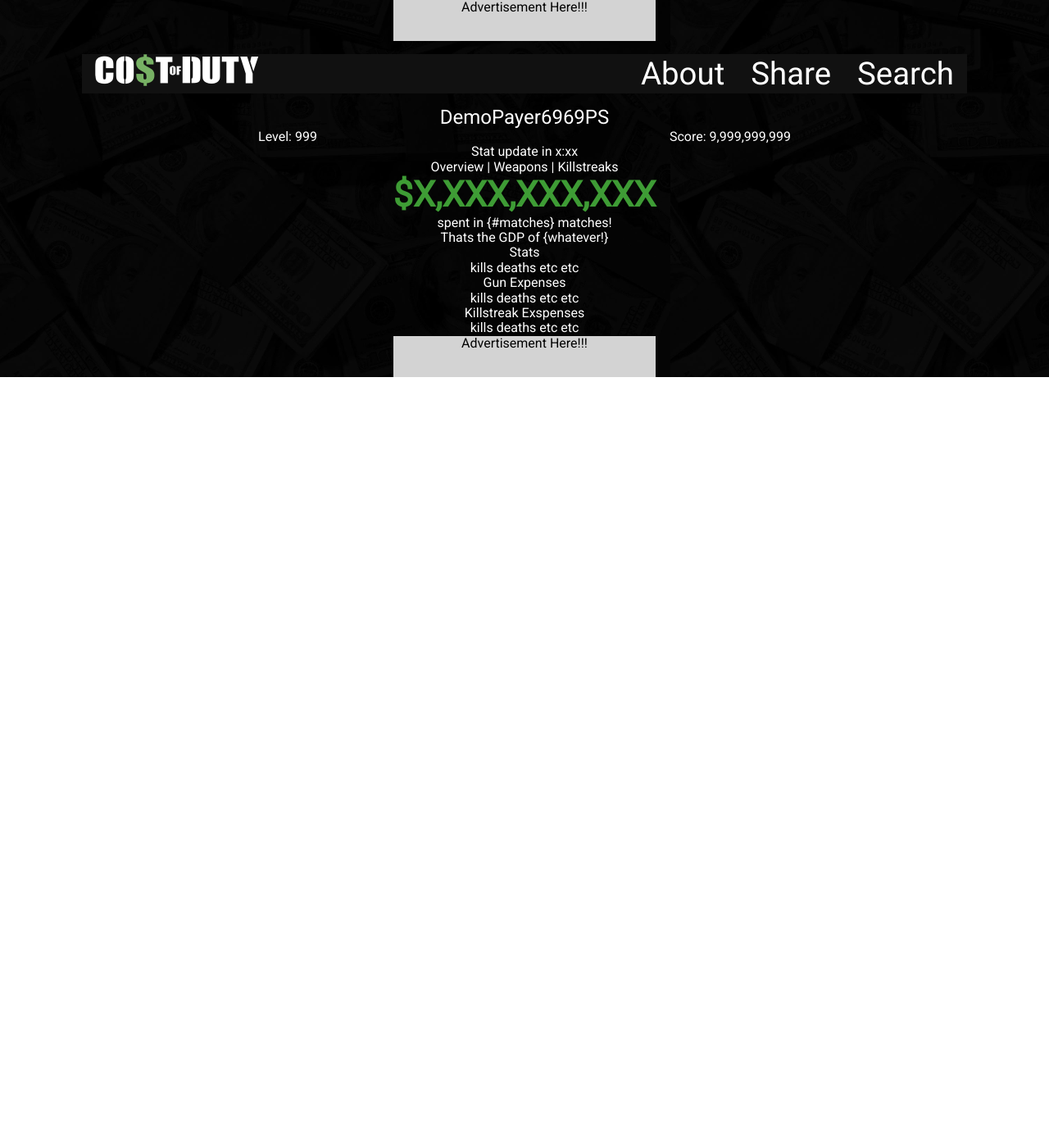
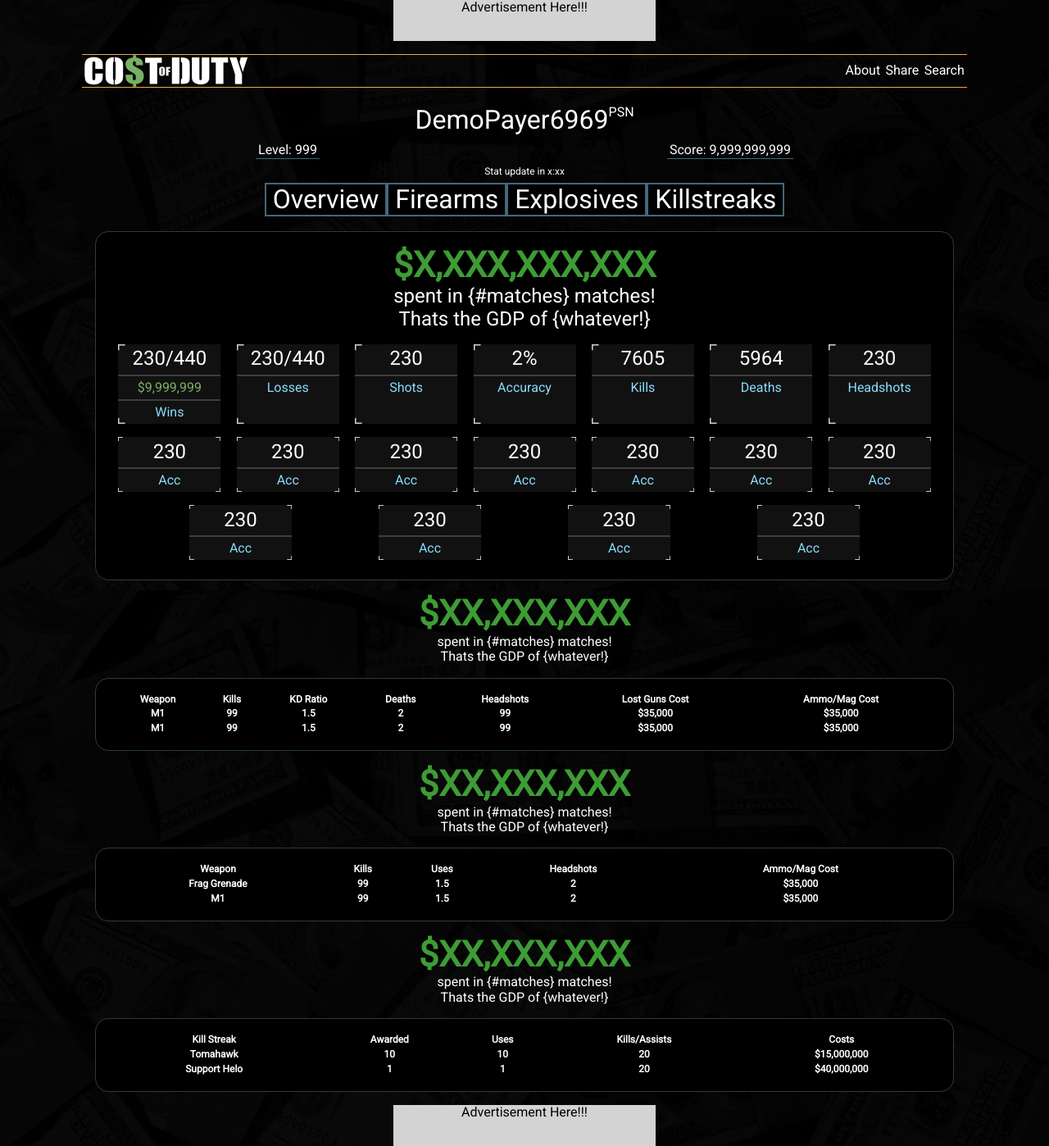
Before and after one commit to nerfsmurf13/cost-of-duty, a Vue app: page /#/TestPlayer in a window 1280 px wide. Shown: the whole page at 82% size. Before the commit the page ends 800 px from the top, so only its background shows below. Built offline with nearby package versions, Linux system fonts and the light colour scheme; a web font is replaced by a local one.

Commit message:
More formatting of player page

```diff
--- a/src/App.vue
+++ b/src/App.vue
@@ -7,7 +7,6 @@
 				<router-view />
 			</div>
 		</div>
-
 		<ad-bottom />
 	</div>
 </template>
@@ -27,6 +26,7 @@
 </script>
 
 <style lang="scss">
+@import './styles/base.css';
 @import "styles/normalize.css";
 @import "https://fonts.googleapis.com/css?family=Roboto&display=swap";
 @import "https://fonts.googleapis.com/css?family=Coda:800&display=swap";
@@ -35,10 +35,15 @@
 $screen-med: 800px;
 $screen-large: 1080px;
 
+body{
+	width:100vw;
+}
+
 #app {
 	display: flex;
 	flex-direction: column;
 	flex: 1;
+	width:100vw;
 	/* justify-items: center; */
 	justify-content: space-between;
 	background-color: #000;
@@ -63,6 +68,21 @@
 	--text-med: #89ddff;
 	--text-dark: #3e3e3e;
 	--hilight: #f0a84b;
+	--screen-med: 800px;
+	--screen-large: 1080px;
+		$bad: #871e1a;
+	$good: #77b164;
+	$background1: #000;
+	$background2: #111;
+	$selected-lite: #43677b;
+	$selected-dark: #253c4b;
+	/* --text-lite: #cccccc; */
+	$text-lite: #fff;
+	$text-med: #89ddff;
+	$text-dark: #3e3e3e;
+	$hilight: #f0a84b;
+	$screen-med: 800px;
+	$screen-large: 1080px;
 }
 input[type="text"] {
 	background-color: var(--background2);
@@ -80,7 +100,7 @@
 	border-bottom: 2px solid var(--hilight);
 }
 .btn {
-	margin: 1rem 0;
+	margin: .1rem 0;
 	-webkit-transition-duration: 0.4s; /* Safari */
 	transition-duration: 0.4s;
 	font-size: 2rem;
@@ -90,7 +110,7 @@
 	border: 2px solid var(--selected-lite);
 	outline: none;
 	cursor: pointer;
-	padding: 0 1rem;
+	padding: 0 .5rem;
 	&:hover {
 		border-bottom: 2px solid var(--selected-lite);
 		background-color: var(--background2);
@@ -108,8 +128,9 @@
 .wrapper-full {
 	display: flex;
 	justify-content: center;
+	width:100%;
 	.wrapper {
-		padding: 0 2rem;
+		margin: 0 1rem;
 	}
 }
 
@@ -118,7 +139,7 @@
 		width: $screen-med;
 	}
 }
-@media screen and (min-width: $screen-large) {
+@media screen and (min-width: $screen-large + 100) {
 	.wrapper {
 		width: $screen-large;
 	}
--- a/src/components/AdspaceBottom.vue
+++ b/src/components/AdspaceBottom.vue
@@ -18,6 +18,7 @@
 <!-- Add "scoped" attribute to limit CSS to this component only -->
 <style scoped>
 .adspace-container {
+	/* border: 10px dashed white; */
 	color: black;
 	display: flex;
 	flex: 1;
--- a/src/components/Navigation.vue
+++ b/src/components/Navigation.vue
@@ -32,39 +32,63 @@
 <!-- Add "scoped" attribute to limit CSS to this component only -->
 <style lang="scss" scoped>
 .logo {
+	display: flex;
 	justify-content: flex-start;
+
 	width: 200px;
 }
 .logo img {
 	width: 100%;
 	max-width: 200px;
+
 }
 
 .nav-wrapper {
 	margin: 1rem 0;
 	display: flex;
 	flex: 1;
-	flex-flow: row;
+	flex-flow: column;
 	justify-content: space-between;
-	background-color: var(--background2);
+	//background-color: var(--background2);
+	border-top: 1px solid var(--hilight);
+	border-bottom: 1px solid var(--hilight);
 	align-items: center;
 	.nav {
 		margin: 0 1rem;
-		font-size: 3vw;
+		font-size: 1rem;
 	}
 
 	.left {
 		flex: 2;
 		justify-content: flex-start;
 	}
-	.middle {
-		flex: 2;
-	}
+	// .middle {
+	// 	flex: 2;
+	// }
 	.right {
 		flex: 1;
 		display: flex;
 		flex-flow: row;
-		justify-content: space-between;
+		justify-content: flex-end;
+		height:100%;
+	}
+}
+
+@media screen and (min-width: 400px) {
+	.nav-wrapper {
+		flex-flow: row;
+		.nav {
+		margin: 0 .2rem;
+		font-size: 1rem;
+		}
+	}
+}
+@media screen and (min-width: --screen-large) {
+	.nav-wrapper {
+		.nav {
+		margin: 0 .2rem;
+		font-size: 2rem;
+	}
 	}
 }
 </style>
--- a/src/pages/Home.vue
+++ b/src/pages/Home.vue
@@ -1,9 +1,9 @@
 <template>
-	<div>
+
 		<div class="main">
 			<div class="title">
-				<picture
-					><img
+				<picture>
+					<img
 						alt="Cost of Duty"
 						srcset="
 							../assets/logo-transparent-small.png   400w,
@@ -33,7 +33,7 @@
 				<p>{User Count} players looked up a total of ${XXXX} in chaos!</p>
 			</div>
 		</div>
-	</div>
+
 </template>
 
 <script>
@@ -57,6 +57,10 @@
 span {
 	font-size: 1.5rem;
 }
+
+.main{
+	width:100%;
+}
 .title img {
 	width: 100%;
 }
--- a/src/pages/TestPlayer.vue
+++ b/src/pages/TestPlayer.vue
@@ -7,62 +7,224 @@
 			<div class="player-id-section">
 				<div class="player-id-section-top">
 					<div class="player-id">DemoPayer6969</div>
-					<div class="player-sys">PS</div>
+					<div class="player-sys">PSN</div>
 				</div>
 				<div class="player-id-section-bottom">
-					<div class="player-level">Level: 999</div>
-					<div class="player-score">Score: 9,999,999,999</div>
+					<div class="player-level val1">Level: 999</div>
+					<div class="player-score val1">Score: 9,999,999,999</div>
 				</div>
 				<div class="refresh-counter">Stat update in x:xx</div>
 			</div>
-			<div class="player-nav">Overview | Weapons | Killstreaks</div>
+			<!-- <div class="player-nav">Overview | Firearms | Explosives | Killstreaks</div> -->
 			<div class="tabs">
 				<!-- Overview tab -->
 				<div v-show="true" class="overview-tab">
-					<div class="total-cash">
+
+					<div class="title">
+	<button class="btn">Overview</button>
+	<button class="btn">Firearms</button>
+	<button class="btn">Explosives</button>
+	<button class="btn">Killstreaks</button>
+	</div>
+					<div class="stat-container">
+<div class="title">
+	<div class="total-cash">
 						<div class="value">$X,XXX,XXX,XXX</div>
 						<div class="value-bottom">spent in {#matches} matches!</div>
 						<div class="value-gdp">Thats the GDP of {whatever!}</div>
 					</div>
-					<div class="stat-container">
-						<div class="stats-title">Stats</div>
-						<div class="stats-content">kills deaths etc etc</div>
-						<div class="stats-title">Gun Expenses</div>
-						<div class="stats-content">kills deaths etc etc</div>
-						<div class="stats-title">Killstreak Exspenses</div>
-						<div class="stats-content">kills deaths etc etc</div>
+</div>
+						<div class="stat-container-indv">
+						<div class="stats-content">230/440</div>
+						<div class="stats-cost">$9,999,999</div>
+						<div class="stats-title">Wins</div>
+						</div><div class="stat-container-indv">
+
+						<div class="stats-content">230/440</div>
+						<div class="stats-title">Losses</div>
+						</div><div class="stat-container-indv">
+
+						<div class="stats-content">230</div>
+						<div class="stats-title">Shots</div>
+						</div>
+
+						<div class="stat-container-indv">
+						<div class="stats-content">2%</div>
+						<div class="stats-title">Accuracy</div>
+						</div>
+						<div class="stat-container-indv">
+						<div class="stats-content">7605</div>
+						<div class="stats-title">Kills</div>
+						</div>
+						<div class="stat-container-indv">
+						<div class="stats-content">5964</div>
+						<div class="stats-title">Deaths</div>
+						</div>
+						<div class="stat-container-indv">
+						<div class="stats-content">230</div>
+						<div class="stats-title">Headshots</div>
+						</div>
+						<div class="stat-container-indv">
+						<div class="stats-content">230</div>
+						<div class="stats-title">Acc</div>
+						</div>
+						<div class="stat-container-indv">
+						<div class="stats-content">230</div>
+						<div class="stats-title">Acc</div>
+						</div>
+						<div class="stat-container-indv">
+						<div class="stats-content">230</div>
+						<div class="stats-title">Acc</div>
+						</div>
+						<div class="stat-container-indv">
+						<div class="stats-content">230</div>
+						<div class="stats-title">Acc</div>
+						</div>
+						<div class="stat-container-indv">
+						<div class="stats-content">230</div>
+						<div class="stats-title">Acc</div>
+						</div>
+						<div class="stat-container-indv">
+						<div class="stats-content">230</div>
+						<div class="stats-title">Acc</div>
+						</div>
+						<div class="stat-container-indv">
+						<div class="stats-content">230</div>
+						<div class="stats-title">Acc</div>
+						</div>
+						<div class="stat-container-indv">
+						<div class="stats-content">230</div>
+						<div class="stats-title">Acc</div>
+						</div>
+						<div class="stat-container-indv">
+						<div class="stats-content">230</div>
+						<div class="stats-title">Acc</div>
+						</div>
+						<div class="stat-container-indv">
+						<div class="stats-content">230</div>
+						<div class="stats-title">Acc</div>
+						</div>
+						<div class="stat-container-indv">
+						<div class="stats-content">230</div>
+						<div class="stats-title">Acc</div>
+						</div>
 					</div>
 				</div>
-				<!-- Weapons tab -->
-				<div v-show="false" class="weapons-tab">
+				<!-- Firearms tab -->
+				<div v-show="true" class="weapons-tab">
 					<div class="total-cash">
 						<div class="value">$XX,XXX,XXX</div>
 						<div class="value-bottom">spent in {#matches} matches!</div>
 						<div class="value-gdp">Thats the GDP of {whatever!}</div>
 					</div>
 					<div class="stat-container">
-						<div class="stats-title">Stats</div>
-						<div class="stats-content">kills deaths etc etc</div>
-						<div class="stats-title">Gun Expenses</div>
-						<div class="stats-content">kills deaths etc etc</div>
-						<div class="stats-title">Killstreak Exspenses</div>
-						<div class="stats-content">kills deaths etc etc</div>
+						<table>
+							<thead>
+								<tr>
+									<th>Weapon</th>
+									<th>Kills</th>
+									<th>KD Ratio</th>
+									<th>Deaths</th>
+									<th>Headshots</th>
+									<th>Lost Guns Cost</th>
+									<th>Ammo/Mag Cost</th>
+								</tr>
+							</thead>
+							<tbody>
+								<tr>
+									<th>M1</th>
+									<th>99</th>
+									<th>1.5</th>
+									<th>2</th>
+									<th>99</th>
+									<th>$35,000</th>
+									<th>$35,000</th>
+								</tr>
+								<tr>
+									<th>M1</th>
+									<th>99</th>
+									<th>1.5</th>
+									<th>2</th>
+									<th>99</th>
+									<th>$35,000</th>
+									<th>$35,000</th>
+								</tr>
+							</tbody>
+						</table>
 					</div>
 				</div>
-				<!-- Killstreak tab -->
-				<div v-show="false" class="killstreak-tab">
+				<!-- Explosives tab -->
+				<div v-show="true" class="weapons-tab">
 					<div class="total-cash">
 						<div class="value">$XX,XXX,XXX</div>
 						<div class="value-bottom">spent in {#matches} matches!</div>
 						<div class="value-gdp">Thats the GDP of {whatever!}</div>
 					</div>
 					<div class="stat-container">
-						<div class="stats-title">Stats</div>
-						<div class="stats-content">kills deaths etc etc</div>
-						<div class="stats-title">Gun Expenses</div>
-						<div class="stats-content">kills deaths etc etc</div>
-						<div class="stats-title">Killstreak Exspenses</div>
-						<div class="stats-content">kills deaths etc etc</div>
+						<table>
+							<thead>
+								<tr>
+									<th>Weapon</th>
+									<th>Kills</th>
+									<th>Uses</th>
+									<th>Headshots</th>
+									<th>Ammo/Mag Cost</th>
+								</tr>
+							</thead>
+							<tbody>
+								<tr>
+									<th>Frag Grenade</th>
+									<th>99</th>
+									<th>1.5</th>
+									<th>2</th>
+									<th>$35,000</th>
+								</tr>
+								<tr>
+									<th>M1</th>
+									<th>99</th>
+									<th>1.5</th>
+									<th>2</th>
+									<th>$35,000</th>
+								</tr>
+							</tbody>
+						</table>
+					</div>
+				</div>
+				<!-- Killstreak tab -->
+				<div v-show="true" class="killstreak-tab">
+					<div class="total-cash">
+						<div class="value">$XX,XXX,XXX</div>
+						<div class="value-bottom">spent in {#matches} matches!</div>
+						<div class="value-gdp">Thats the GDP of {whatever!}</div>
+					</div>
+					<div class="stat-container">
+						<table>
+							<thead>
+								<tr>
+									<th>Kill Streak</th>
+									<th>Awarded</th>
+									<th>Uses</th>
+									<th>Kills/Assists</th>
+									<th>Costs</th>
+								</tr>
+							</thead>
+							<tbody>
+								<tr>
+									<th>Tomahawk</th>
+									<th>10</th>
+									<th>10</th>
+									<th>20</th>
+									<th>$15,000,000</th>
+								</tr>
+								<tr>
+									<th>Support Helo</th>
+									<th>1</th>
+									<th>1</th>
+									<th>20</th>
+									<th>$40,000,000</th>
+								</tr>
+							</tbody>
+						</table>
 					</div>
 				</div>
 			</div>
@@ -82,15 +244,59 @@
 </script>
 
 <!-- Add "scoped" attribute to limit CSS to this component only -->
-<style scoped>
+<style lang="scss" scoped>
+.main{
+    --bad: #871e1a;
+    --good: #77b164;
+    --background1: #000;
+    --background2: #111;
+    --selected-lite: #43677b;
+    --selected-dark: #253c4b;
+    /* --text-lite: #cccccc; */
+    --text-lite: #fff;
+    --text-med: #89ddff;
+    --text-dark: #3e3e3e;
+    --hilight: #f0a84b;
+    --screen-med: 800px;
+	--screen-large: 1080px;
+
+}
+$bad: #871e1a;
+	$good: #77b164;
+	$background1: #000;
+	$background2: #111;
+	$selected-lite: #43677b;
+	$selected-dark: #253c4b;
+	/* --text-lite: #cccccc; */
+	$text-lite: #fff;
+	$text-med: #89ddff;
+	$text-dark: #3e3e3e;
+	$hilight: #f0a84b;
+	$screen-med: 800px;
+	$screen-large: 1080px;
+
 .player-id-section {
 	display: flex;
 	flex-flow: column;
+	&-top
+	{
+		display: flex;
+		flex-flow: row;
+		justify-content: center;
+		.player-id{
+			font-size: 2rem;
+		}
+	}
+	.player-sys{
+		font-size: 1rem;
+	}
 }
+
 .player-id-section-top {
-	display: flex;
-	flex-flow: row;
-	justify-content: center;
+	margin: .3rem 0;
+}
+.player-id-section-bottom {
+	margin: .3rem 0;
 }
 .player-id {
 	font-size: 1.5rem;
@@ -107,6 +313,12 @@
 .player-id {
 }
 
+.refresh-counter{
+	font-size: .75rem;
+	font-weight: 200;
+	margin: .3rem 0;
+}
+
 /* Overview Tab */
 
 .value {
@@ -114,4 +326,89 @@
 	font-size: 2.7rem;
 	font-weight: 700;
 }
+
+.wrapper-full {
+	display: flex;
+	justify-content: center;
+	width:100%;
+	.wrapper {
+		margin: 0 1rem;
+	}
+}
+
+.val1{
+	padding: 0 .2rem;
+border-bottom: 1px solid $selected-lite;
+}
+
+// Stat Container
+.stat-container{
+	font-size: 1.5rem;
+	border-radius: 1rem;
+	border: 1px solid $selected-dark;
+	display: flex;
+	background-color: $background1;
+	margin:1rem;
+	flex-wrap: wrap;
+	justify-content: space-evenly;
+	padding: 1rem;
+	.stat-container-indv{
+		background-color: $background2;
+		background-image: url("../assets/corners.png");
+		background-size:cover;
+		background-repeat: no-repeat;
+		width: 125px;
+		margin: .5rem;
+		// border: 1px solid lightgray;
+		//border-radius: .5rem;
+
+		.stats-content{
+			padding:.3rem;
+			color: $text-lite;
+		}
+		.stats-cost{
+			padding:.3rem;
+			border-top: 2px solid $text-dark;
+			font-size: 1rem;
+			color: $good;
+			}
+		.stats-title{
+			padding:.3rem;
+			border-top: 2px solid $text-dark;
+			font-size: 1rem;
+			color: $text-med;
+		}
+		&:hover{
+			background-color: $selected-dark;
+			.stats-title{
+				border-top: 2px solid $hilight;
+				color:$hilight;
+			}
+			.stats-cost{
+				border-top: 2px solid $hilight;
+			}
+		}
+	}
+	.title{
+		width:100%;
+		margin-bottom:.5rem;
+	}
+	table{
+		font-size: .75rem;
+		font-weight: 100;
+		width:100%;
+	}
+
+}
+
+@media screen and (min-width: --screen-med) {
+	.wrapper {
+		width: --screen-med;
+	}
+}
+@media screen and (min-width: --screen-large) {
+	.wrapper {
+		width: --screen-large;
+	}
+}
 </style>
--- /dev/null
+++ b/src/styles/base.css
@@ -0,0 +1,15 @@
+* {
+    --bad: #871e1a;
+    --good: #77b164;
+    --background1: #000;
+    --background2: #111;
+    --selected-lite: #43677b;
+    --selected-dark: #253c4b;
+    /* --text-lite: #cccccc; */
+    --text-lite: #fff;
+    --text-med: #89ddff;
+    --text-dark: #3e3e3e;
+    --hilight: #f0a84b;
+    --screen-med: 800px;
+    --screen-large: 1080px;
+}
```
Also changed, not shown: index.html (+8 -5 lines), src/main.js (+5 -4 lines), src/assets/corners.png (added), 1 other file (tests, documents, lock files or other folders).
